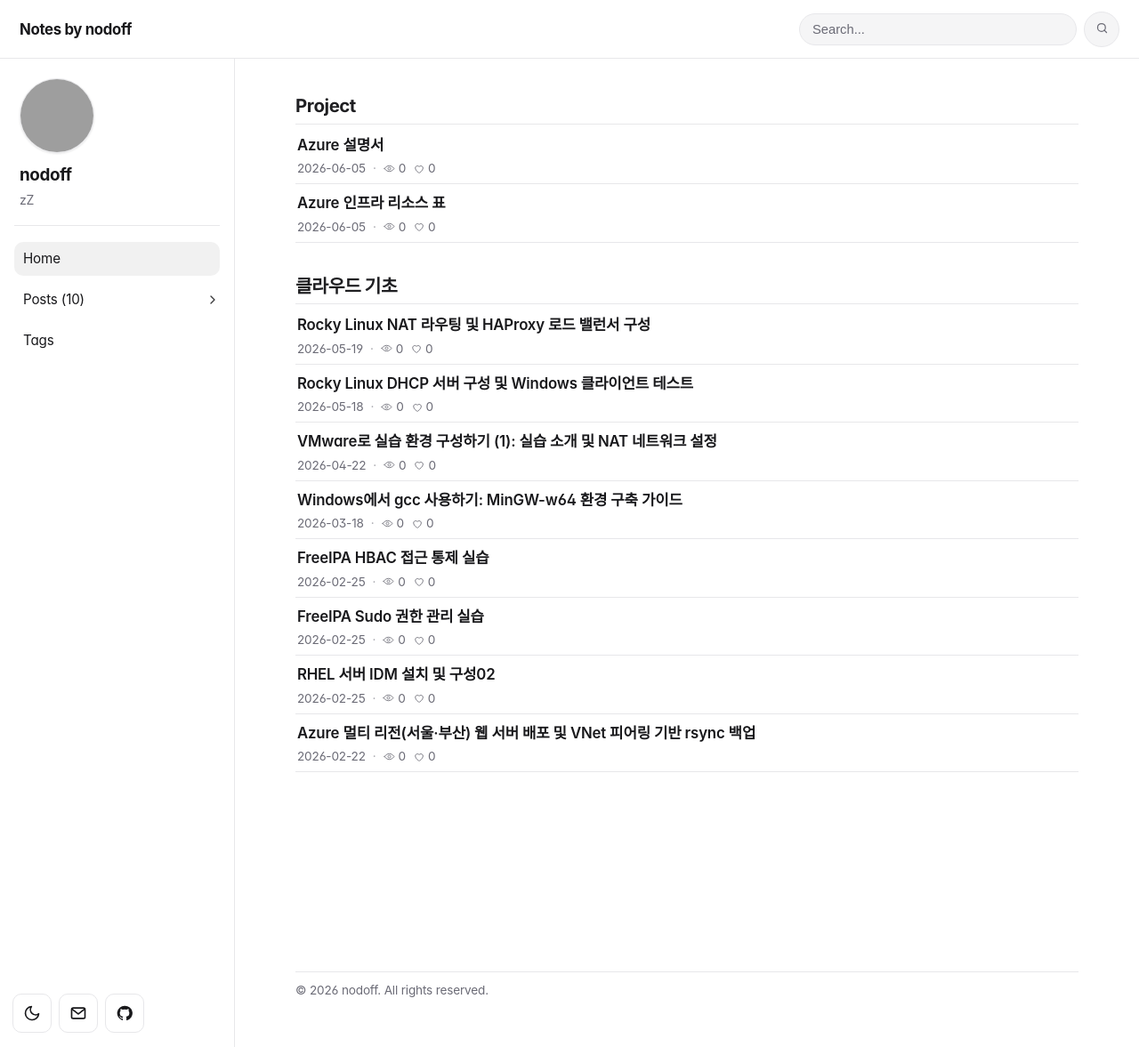
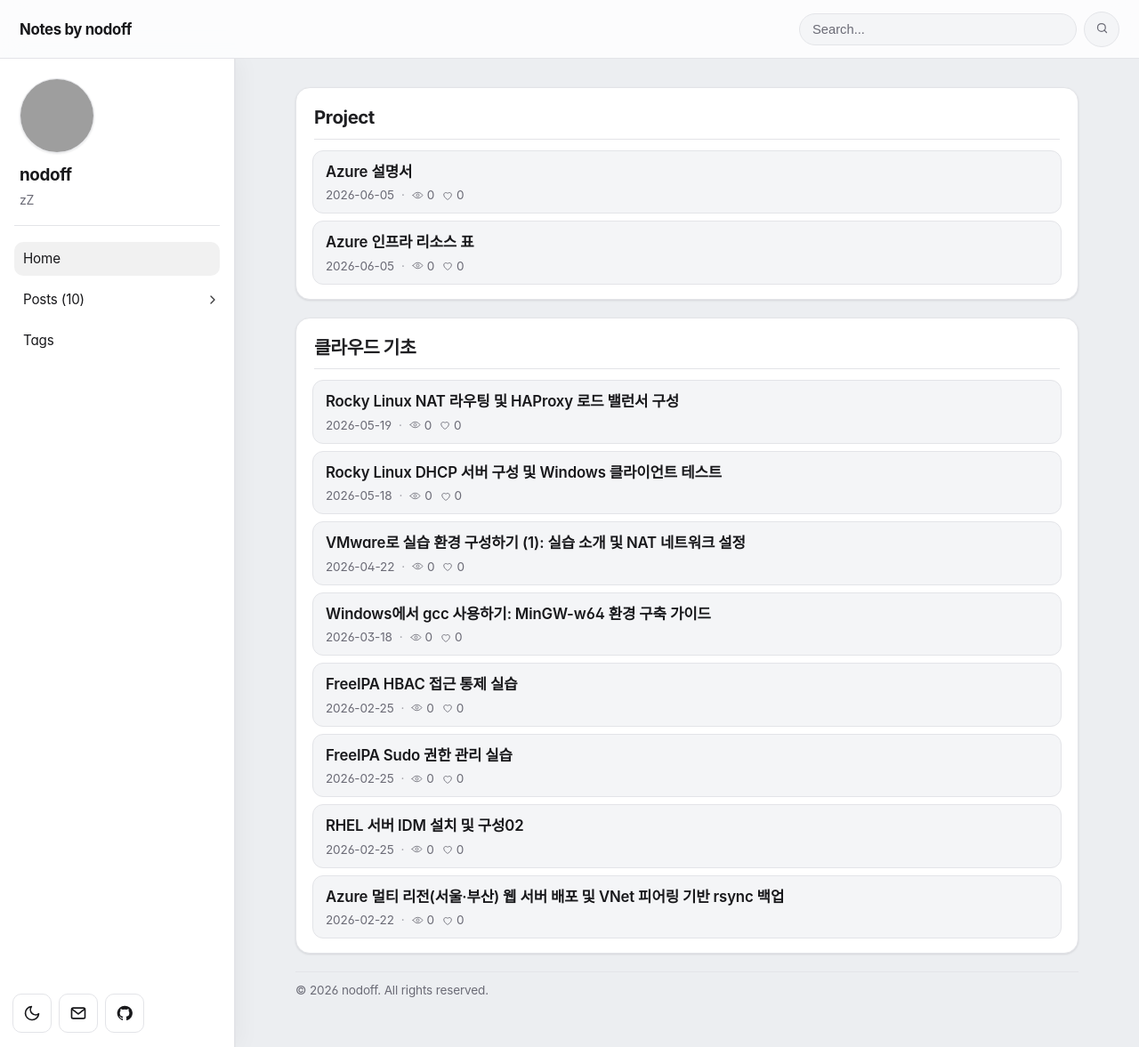
Before and after one commit to nodoff365/nodoff365.github.io, a Jekyll site: the page built from index.html, in a window 1280 px wide and 1177 px high. Shown: the whole window at 89% size. Built offline with Jekyll 4.4.1, drawn with Linux system fonts in a browser that asks for light colours; some web fonts are replaced; the list of posts is cut into pages by our own code; comment, search, counter and statistics services are not loaded; grey boxes are pictures that could not be loaded.

Commit message:
디자인: 레이어·카드형 전면 개편 (입체감)
- 캔버스(배경) vs 패널(surface) 토큰 분리로 깊이감 부여
- 홈: 카테고리 섹션 패널 + 글마다 카드(hover 부양)
- 글목록/태그/검색: 패널 컨테이너 + 카드
- 포스트: 본문 전체를 떠 있는 카드 패널로
- 사이드바/상단바 패널화(그림자)

https://claude.ai/code/session_01C5NfB9hNHsTcq2K8pyeX4H

```diff
--- a/assets/css/main.css
+++ b/assets/css/main.css
@@ -1,11 +1,11 @@
 :root {
-  --bg: #ffffff;
+  --bg: #eceef1;
   --text: #18181b;
   --muted: #6b6b76;
-  --line: #e7e7ea;
-  --line-strong: #d6d6db;
+  --line: #e3e4e8;
+  --line-strong: #d2d3d8;
   --surface: #ffffff;
-  --surface-2: #f5f5f6;
+  --surface-2: #f4f5f7;
   --accent: #18181b;
   --topbar-h: 66px;
   --sidebar-w: 264px;
@@ -41,13 +41,13 @@
 }
 
 html[data-theme="dark"] {
-  --bg: #0b0b0c;
+  --bg: #08080a;
   --text: #f4f4f5;
   --muted: #9b9ba6;
-  --line: #262629;
-  --line-strong: #38383d;
-  --surface: #18181b;
-  --surface-2: #161619;
+  --line: #2a2a2f;
+  --line-strong: #3a3a40;
+  --surface: #161619;
+  --surface-2: #1d1d21;
   --accent: #fafafa;
   --nav-pill-bg: rgba(250, 250, 250, 0.08);
   --shadow-sm: 0 1px 2px rgba(0, 0, 0, 0.4);
@@ -140,9 +140,9 @@ a {
   left: 0;
   right: 0;
   height: var(--topbar-h);
-  background: color-mix(in srgb, var(--bg) 80%, transparent);
-  backdrop-filter: saturate(180%) blur(12px);
-  -webkit-backdrop-filter: saturate(180%) blur(12px);
+  background: color-mix(in srgb, var(--surface) 82%, transparent);
+  backdrop-filter: saturate(180%) blur(14px);
+  -webkit-backdrop-filter: saturate(180%) blur(14px);
   border-bottom: 1px solid var(--line);
   border-radius: 0 !important;
   display: flex;
@@ -315,7 +315,8 @@ a {
   width: var(--sidebar-w);
   border-right: 1px solid var(--line);
   border-radius: 0 !important;
-  background: var(--bg);
+  background: var(--surface);
+  box-shadow: 1px 0 0 var(--line), 6px 0 24px rgba(0, 0, 0, 0.04);
   position: fixed;
   left: 0;
   top: var(--topbar-h);
@@ -1923,6 +1924,121 @@ html[data-theme="dark"] .theme-icon-sun {
   display: inline !important;
 }
 
+/* ===== Layered / card design ===== */
+.home-list-section {
+  background: var(--surface);
+  border: 1px solid var(--line);
+  border-radius: var(--radius-lg);
+  padding: 14px 18px 16px;
+  margin-bottom: 20px;
+  box-shadow: var(--shadow-sm);
+}
+
+.home-list-section + .home-list-section {
+  margin-top: 0;
+}
+
+.home-list-head {
+  padding: 6px 2px 12px;
+}
+
+.home-list-head::after {
+  left: 2px;
+  right: 2px;
+}
+
+.home-list-items {
+  display: grid;
+  gap: 8px;
+  padding-top: 12px;
+}
+
+.home-list-item::after {
+  display: none;
+}
+
+.home-list-link {
+  background: var(--surface-2);
+  border: 1px solid var(--line);
+  border-radius: var(--radius-md);
+  padding: 12px 14px;
+  transition: transform 0.15s ease, box-shadow 0.15s ease, border-color 0.15s ease;
+}
+
+.home-list-link::before {
+  display: none;
+}
+
+.home-list-link:hover,
+.home-list-link:active {
+  transform: translateY(-2px);
+  box-shadow: var(--shadow-sm);
+  border-color: var(--line-strong);
+}
+
+/* Posts / tags / search container as a panel */
+.page-section {
+  background: var(--surface);
+  border: 1px solid var(--line);
+  border-radius: var(--radius-lg);
+  padding: 18px 20px;
+  box-shadow: var(--shadow-sm);
+}
+
+#posts-list.card-grid {
+  display: grid;
+  gap: 8px;
+}
+
+#posts-list::before {
+  display: none;
+}
+
+#posts-list .post-card + .post-card {
+  margin-top: 0 !important;
+}
+
+#posts-list .post-card .card-link {
+  background: var(--surface-2);
+  border: 1px solid var(--line);
+  border-radius: var(--radius-md);
+  padding: 12px 14px;
+  transition: transform 0.15s ease, box-shadow 0.15s ease, border-color 0.15s ease;
+}
+
+#posts-list .post-card .card-link::after,
+#posts-list .post-card .card-link::before {
+  display: none;
+}
+
+#posts-list .post-card .card-link:hover,
+#posts-list .post-card .card-link:active {
+  transform: translateY(-2px);
+  box-shadow: var(--shadow-sm);
+  border-color: var(--line-strong);
+}
+
+/* Search-results page cards */
+#search-page-results.card-grid {
+  display: grid;
+  gap: 8px;
+}
+
+/* Post article as an elevated panel */
+.post-article {
+  background: var(--surface);
+  border: 1px solid var(--line);
+  border-radius: var(--radius-lg);
+  padding: 30px 34px;
+  box-shadow: var(--shadow-sm);
+}
+
+.post-content {
+  border-top: 1px solid var(--line);
+  border-bottom: 0;
+  padding-bottom: 18px;
+}
+
 @media (max-width: 1100px) {
   .home-dashboard {
     grid-template-columns: 1fr;
```
